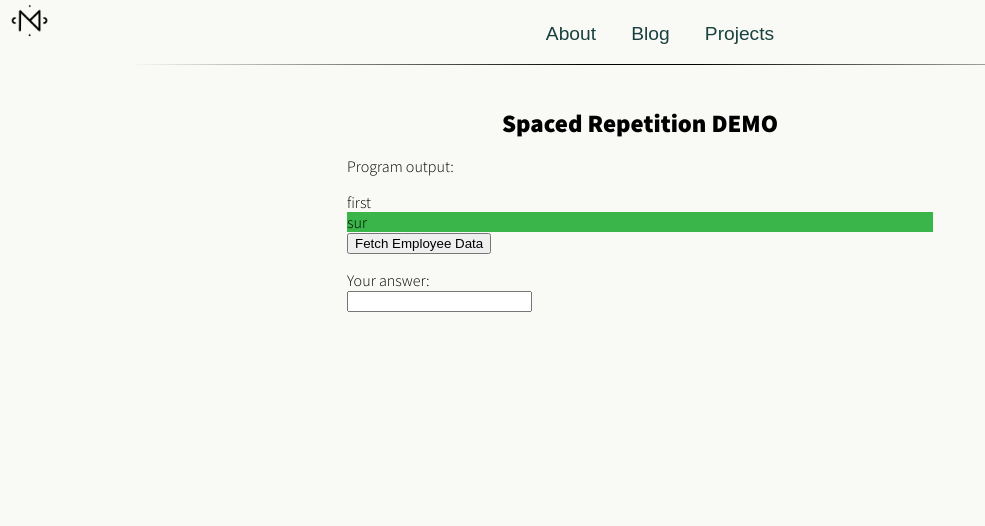
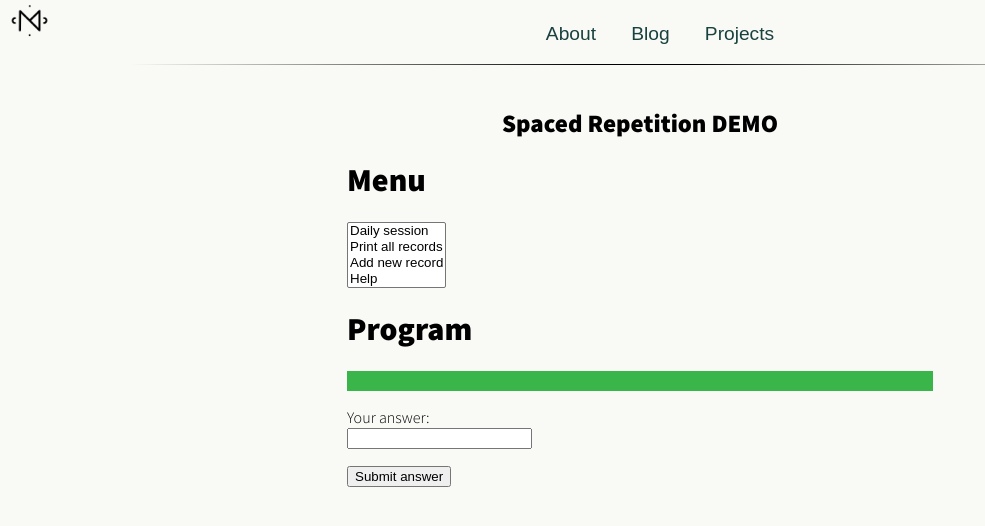
Before and after one commit to zostaw/home-page, a Flask app: page /spaced_repetition in a window 1280 px wide. Shown: the top 526 px of the page, without its empty margins (0-985 px from the left). Run offline with Flask 2, Linux system fonts and the light colour scheme.

Commit message:
1. rearanged javascript directory, it is now stored in static/js. 2. clean up spaced_repetition page, added menu - to be connected with API

```diff
--- a/app/templates/spaced_repetition.html
+++ b/app/templates/spaced_repetition.html
@@ -7,70 +7,31 @@
    <script src=
 "https://ajax.googleapis.com/ajax/libs/jquery/3.5.1/jquery.min.js">
     </script>
-<script src="{{ url_for('static', filename='get_records.js') }}"></script>
-
+<script src="{{ url_for('static', filename='js/get_records.js') }}"></script>
+<script src="{{ url_for('static', filename='js/menu_operation.js') }}"></script>
 </head>
 
-
-<!--
-<script src="//ajax.googleapis.com/ajax/libs/jquery/1.9.1/jquery.min.js"></script>
-<script type=text/javascript>
-    function set_output(text_value) {
-//        var text_value= "asdf";
-        document.getElementById("space-rep-output").innerHTML = text_value;
-}
-
-        $(function() {
-          $('a#space-rep-button').on('click', function(e) {
-            e.preventDefault()
-            $.getJSON('/get_records',
-                function(data) {
-//               $('display').html('<p> Name: </p>');
-              //do nothing
-            });
-            $(set_output("fdsa"));
-            return false;
-          });
-
-        });
-</script>
--->
-
-    <!-- Script to get JSON file and display its content -->
-     <!--
-    <script type="text/javascript" language="javascript">
-    $(document).ready(function() {
-        $('#fetch').click(function(event) {
-            $.getJSON('/get_records', function(data) {
-                $('#display').innerHTML('<p> Name: </p>');
-            });
-        });
-    });
-    </script>
--->
 
     <!-- Page content -->
       <h1 style="font-size: 25px; text-align: center;">Spaced Repetition DEMO</h1>
 
+<h1>Menu</h1>
+<select id="menu" multiple>
+    <option value="1">Daily session</option>
+    <option value="2">Print all records</option>
+    <option value="3">Add new record</option>
+    <option value="4">Help</option>
+</select>
+<h1>Program</h1>
+</p>
 
-<p>Program output:</br>
-</p>
-<div id="space-rep-output">first</div>
-
- <div id="display" style="background-color:#39B54A;">sur</div>
-
-<input type="button" id="fetch" value="Fetch Employee Data" />
-
-
-
+ <div id="display" style="background-color:#39B54A;">&nbsp;</div>
 
  <p>Your answer: </br>
 <input type="text" id="space-rep-answer" name="space-rep-answer">
 </p>
+<input type="button" id="fetch" value="Submit answer" />
 
-<!--
-<a href=# id="space-rep-button" ><button class='btn btn-default' >Submit</button></a>
--->
 
 
 
```
Also changed, not shown: app/static/scripts/spaced_repetition.js (deleted, +0 -8 lines), app/static/js/get_records.js (renamed from app/static/get_records.js), app/static/js/menu_operation.js (added).
